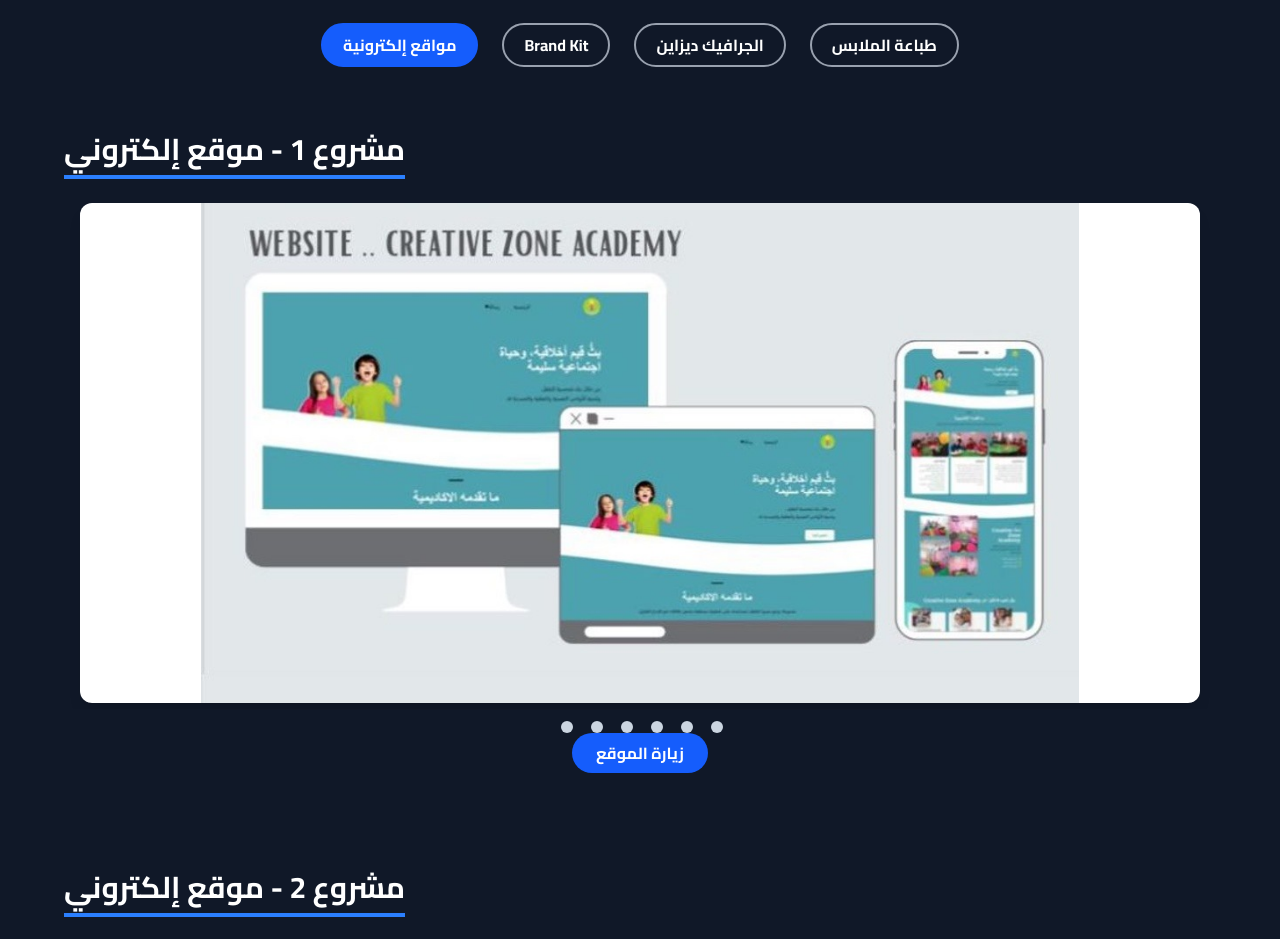
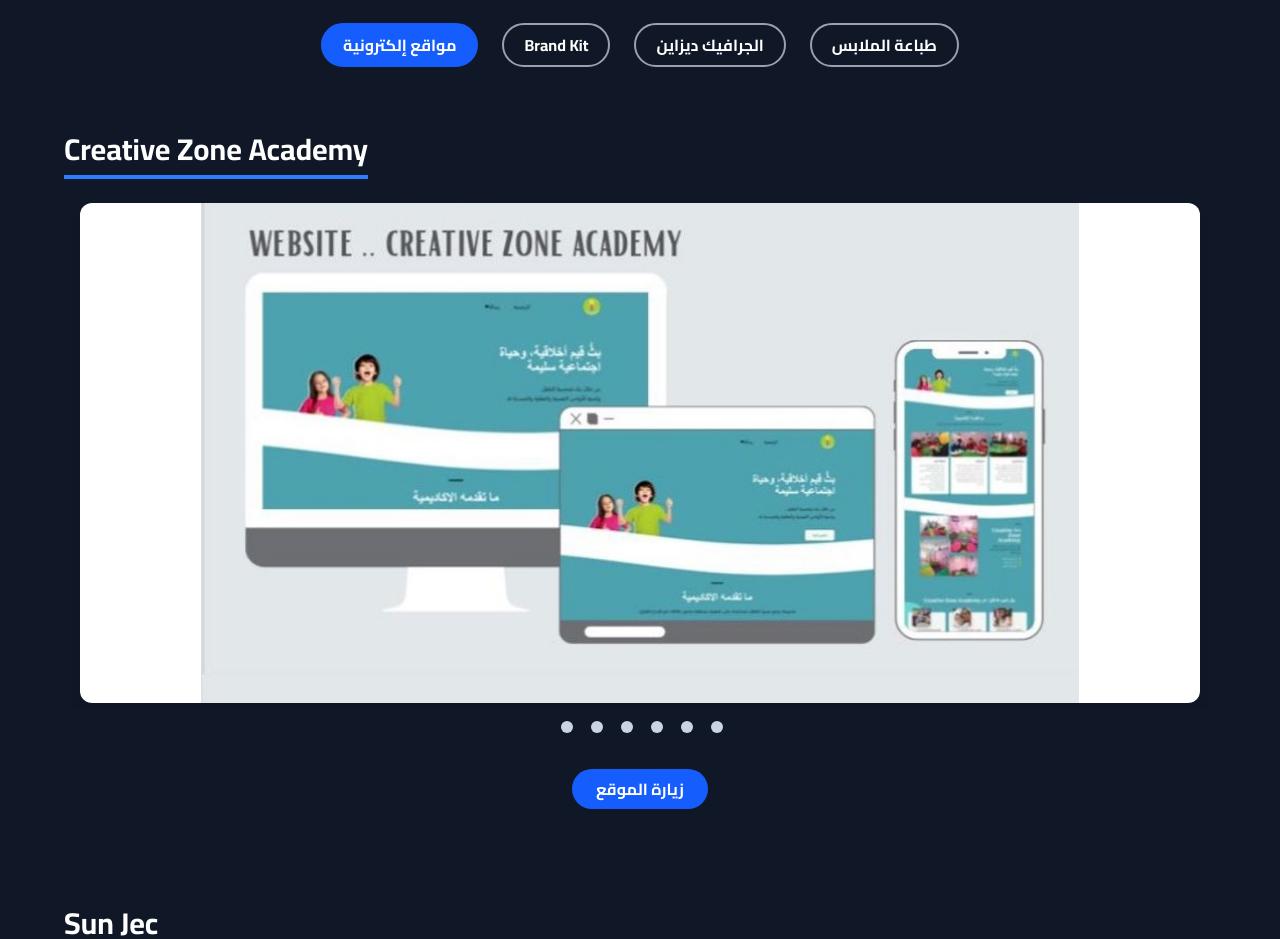
Before and after one commit to mohamed-engineer/srvs-app, a Next.js app: page / in a window 1280 px wide. Shown: the part 6260-7199 px from the top of the page. Built offline with nearby package versions, Linux system fonts and the light colour scheme.

Commit message:
Update prevworks.tsx

```diff
--- a/src/app/components/prevworks.tsx
+++ b/src/app/components/prevworks.tsx
@@ -7,7 +7,7 @@
 
 const projects = [
   {
-    title: "مشروع 1 - موقع إلكتروني",
+    title: "Creative Zone Academy",
     category: "website",
     url: "https://example.com/first",
     images: [
@@ -20,7 +20,7 @@
     ],
   },
   {
-    title: "مشروع 2 - موقع إلكتروني",
+    title: "Sun Jec",
     category: "website",
     url: "https://example.com/second",
     images: [
@@ -33,7 +33,7 @@
     ],
   },
   {
-    title: "مشروع 3 - موقع إلكتروني",
+    title: "نوري",
     category: "website",
     url: "https://example.com/third",
     images: [
@@ -43,19 +43,19 @@
     ],
   },
   {
-    title: "مشروع 4 - موقع إلكتروني",
+    title: "Ahmed Selim's protofolio",
     category: "website",
     url: "https://example.com/four",
     images: ["/prevworks/websites/four/1.jpg", "/prevworks/websites/four/2.jpg"],
   },
   {
-    title: "مشروع 5 - موقع إلكتروني",
+    title: "شركة منارة النظم للتجارة",
     category: "website",
     url: "https://example.com/five",
     images: ["/prevworks/websites/five/1.jpg", "/prevworks/websites/five/2.jpg"],
   },
   {
-    title: "مشروع 6 - موقع إلكتروني",
+    title: "Project Advisor",
     category: "website",
     url: "https://example.com/six",
     images: ["/prevworks/websites/six/1.jpg", "/prevworks/websites/six/1.jpg"],
@@ -189,7 +189,7 @@
                 </Slider>
 
                 {project.category === "website" && project.url && (
-                  <div className="mt-6 text-center">
+                  <div className="mt-15 text-center">
                     <a
                       href={project.url}
                       target="_blank"
```
